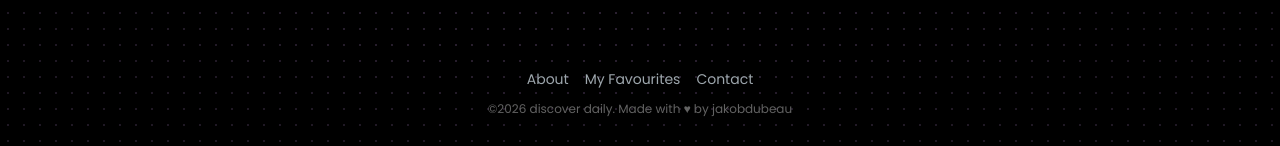
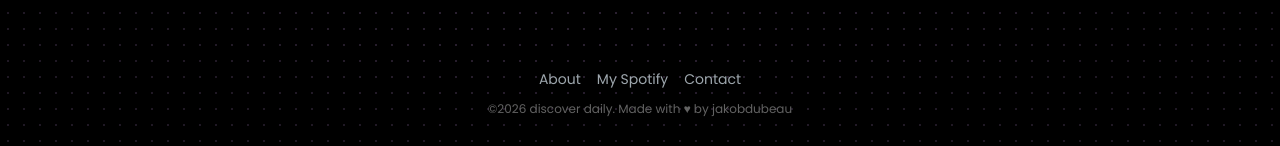
Before and after one commit to jakobdubeau/discover-daily, a Next.js app: page / in a window 1280 px wide. Shown: the part 651-797 px from the top of the page. Built offline with nearby package versions, Linux system fonts and the light colour scheme.

Commit message:
update footer links

```diff
--- a/src/components/Footer.jsx
+++ b/src/components/Footer.jsx
@@ -16,16 +16,28 @@ const Footer = () => {
         >
           About
         </button>
+        <Link
+            href="https://open.spotify.com/user/jakobdubeau?si=191a034fb31041c8"
+            target="_blank"
+            rel="noopener noreferrer"
+        >
           <button
             className="text-[#ADB7BE] hover:text-white cursor-pointer"
           >
-          My Favourites
+            My Spotify
           </button>
+        </Link>
+        <Link
+            href="mailto:jakobdubeau@gmail.com"
+            target="_blank"
+            rel="noopener noreferrer"
+        >
           <button
             className="text-[#ADB7BE] hover:text-white cursor-pointer"
           >
             Contact
           </button>
+        </Link>
       </div>
       <p className="text-xs text-neutral-500">
         ©2026 discover daily. Made with ♥ by {""}
```
Lines whose indentation alone changed are shown as unchanged.
